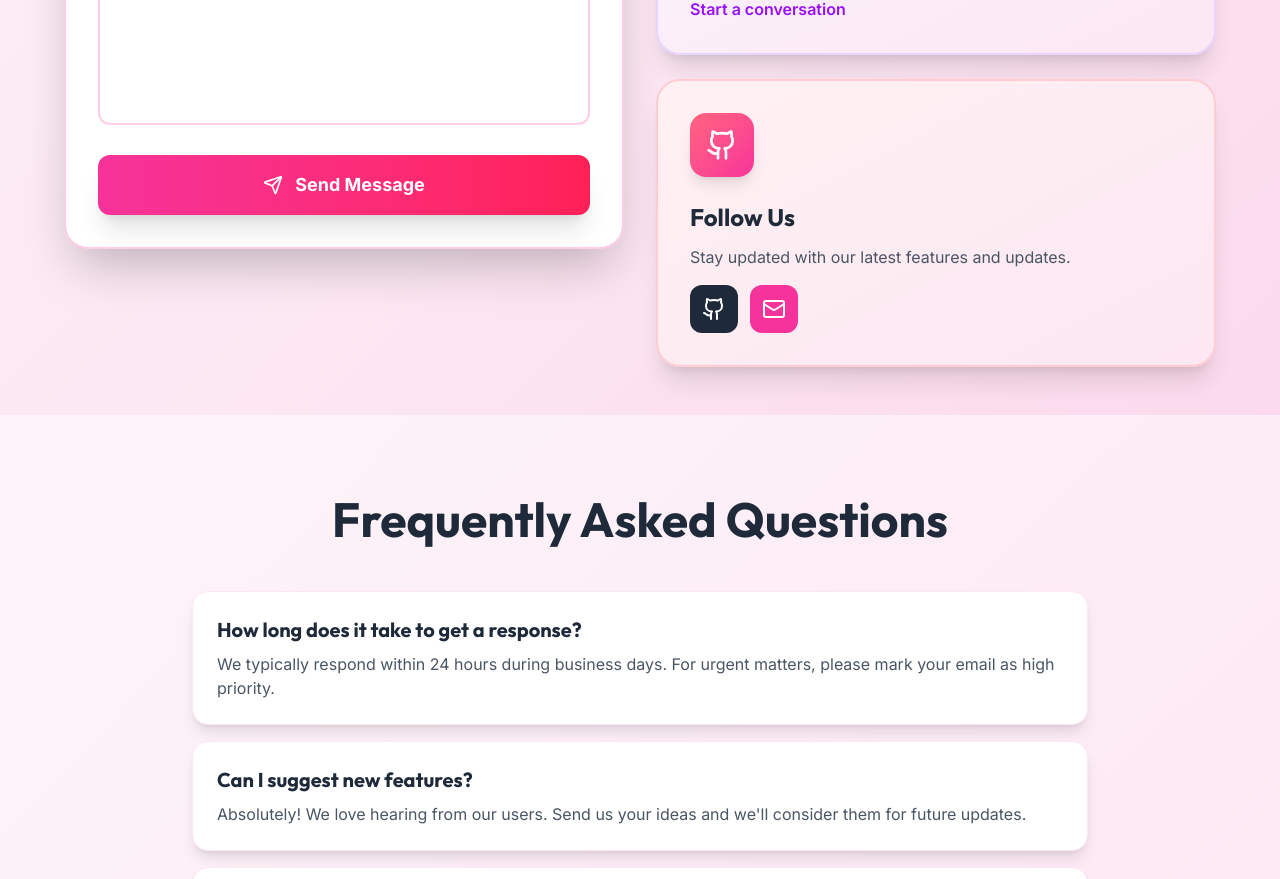
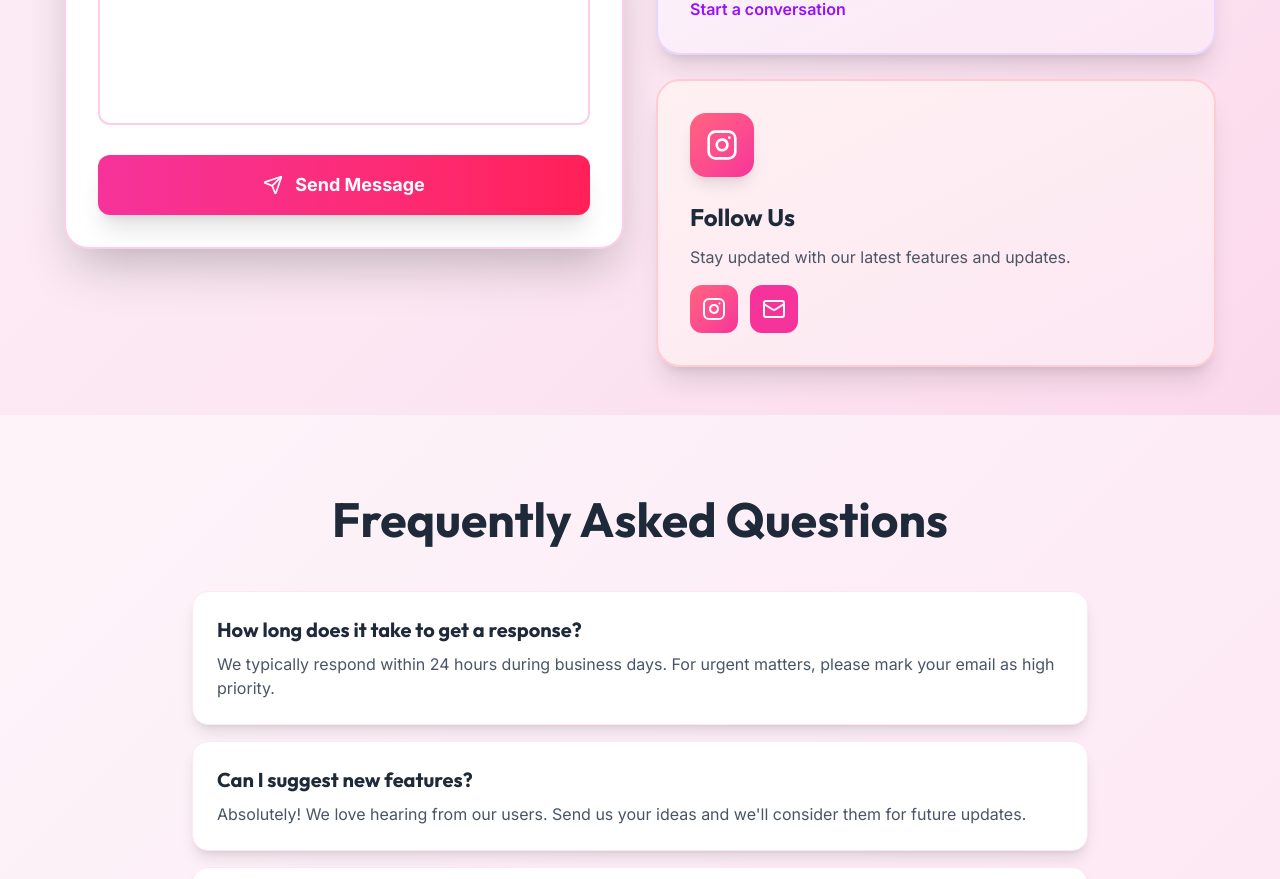
Before and after one commit to Priyam-265/Mira, a React (Vite) app in the folder Mira/: page /contact in a window 1280 px wide. Shown: the part 1071-1950 px from the top of the page. Built offline with nearby package versions, Linux system fonts and the light colour scheme; no server answers.

Commit message:
few changes in contact page

```diff
--- a/Mira/pages/Contact.jsx
+++ b/Mira/pages/Contact.jsx
@@ -469,7 +469,7 @@ function Contact() {
 
               <div className="info-card bg-gradient-to-br from-rose-50 to-pink-100 rounded-3xl p-8 shadow-xl border-2 border-rose-200">
                 <div className="bg-gradient-to-br from-rose-400 to-pink-500 w-16 h-16 rounded-2xl flex items-center justify-center mb-6 shadow-lg">
-                  <Github className="text-white" size={32} />
+                  <Instagram className="text-white" size={32} />
                 </div>
                 <h3 className="text-2xl font-bold text-gray-800 mb-3" style={{ fontFamily: 'Outfit, sans-serif' }}>
                   Follow Us
@@ -479,12 +479,12 @@ function Contact() {
                 </p>
                 <div className="flex gap-3">
                   <a
-                    href="https://github.com/Priyam-265"
+                    href="https://www.instagram.com/mira.capturemoments?igsh=ZGEwbXVvdG54aHVw"
                     target="_blank"
                     rel="noopener noreferrer"
-                    className="social-link bg-gray-800 hover:bg-gray-900 text-white p-3 rounded-xl transition-colors"
+                    className="social-link bg-gradient-to-br from-rose-400 to-pink-500 text-white p-3 rounded-xl transition-colors"
                   >
-                    <Github size={24} />
+                    <Instagram size={24} />
                   </a>
                   <a
                     href="mailto:mira.capturemoments@gmail.com"
```
